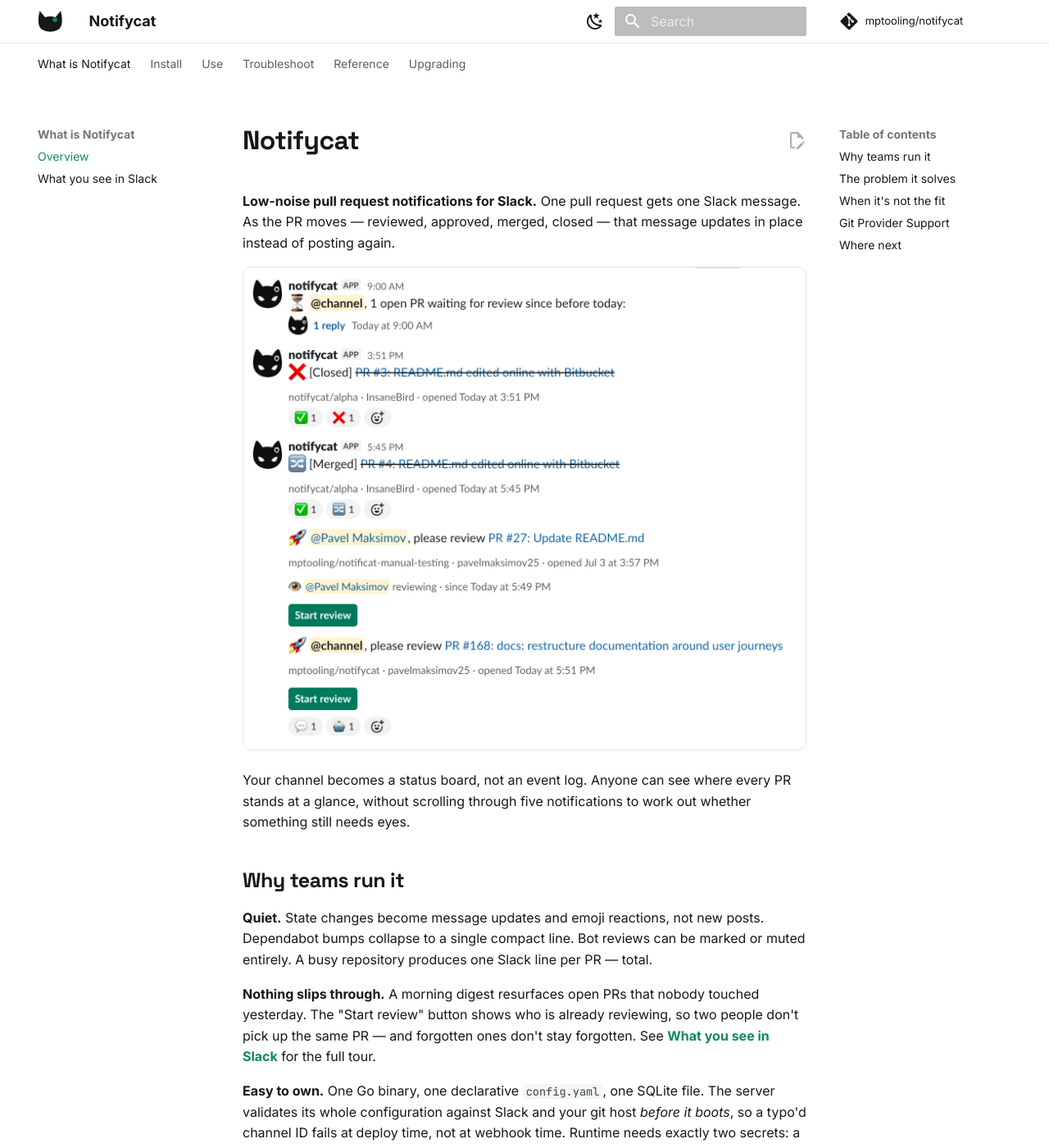
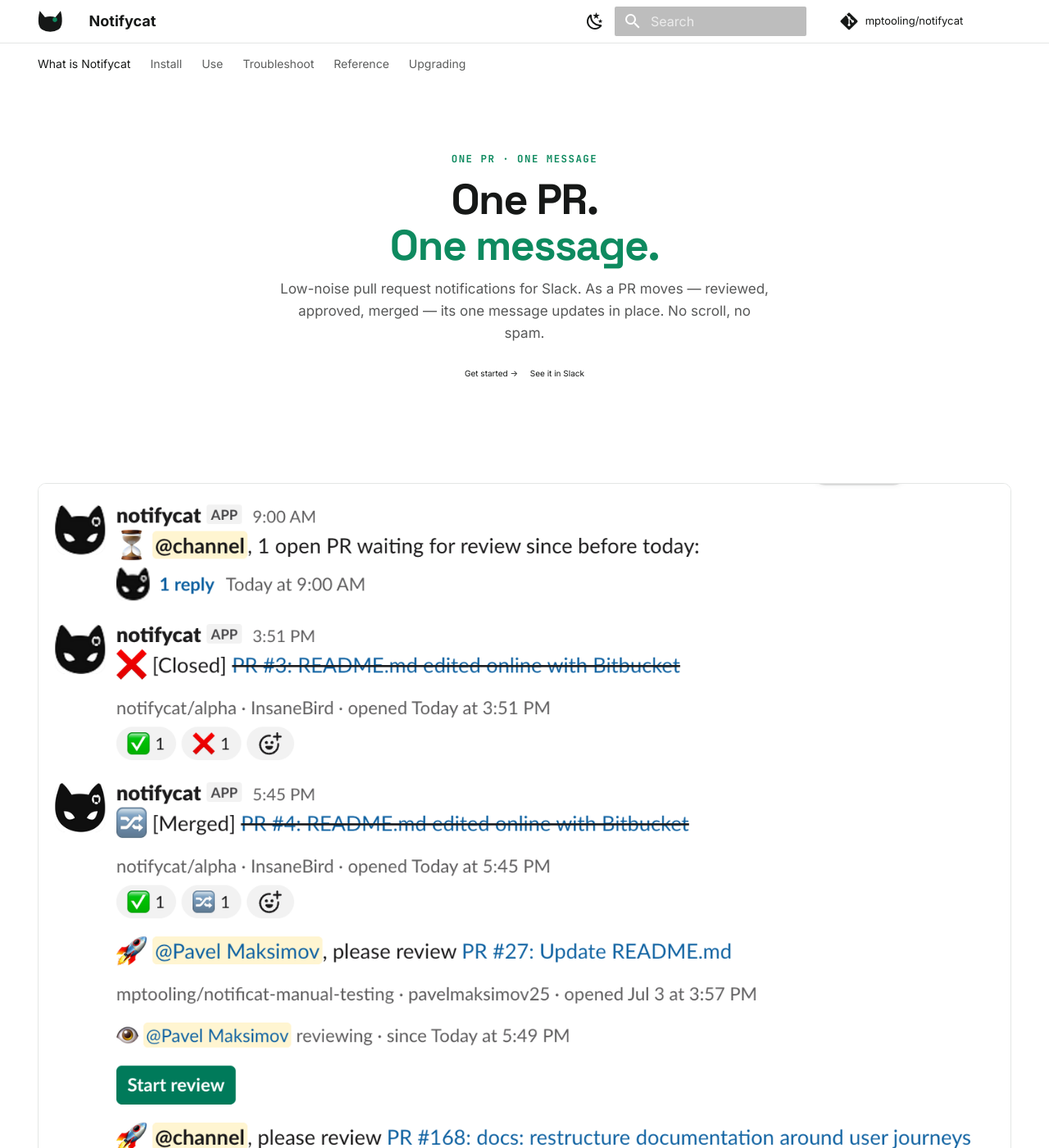
Before and after one commit to mptooling/notifycat, an MkDocs documentation site: the page built from docs/index.md, in a window 1280 px wide and 1400 px high. Shown: the whole window at 82% size. Built offline with MkDocs 1.6.1 and Material for MkDocs 9.7.7, drawn with Linux system fonts in a browser that asks for light colours; comment, search, counter and statistics services are not loaded; some of the changed text lies outside the part shown.

Commit message:
docs: landing page hero and status-board comparison diagram

````diff
--- a/docs/assets/stylesheets/extra.css
+++ b/docs/assets/stylesheets/extra.css
@@ -133,6 +133,39 @@
   box-shadow: none;
 }
 
+/* ---------- Homepage hero ---------- */
+.nc-hero {
+  background-color: var(--nc-bg);
+  text-align: center;
+  padding: 3.6rem 0.8rem 2.6rem;
+}
+[data-md-color-scheme="slate"] .nc-hero {
+  background-image: radial-gradient(ellipse 70% 90% at 50% 0%, rgba(52, 211, 153, 0.14), transparent 65%);
+}
+.nc-hero__inner { max-width: 42rem; margin: 0 auto; }
+.nc-hero h1 {
+  font-family: "Space Grotesk", sans-serif;
+  font-size: 2.6rem;
+  font-weight: 700;
+  line-height: 1.08;
+  letter-spacing: -0.03em;
+  color: var(--nc-ink);
+  margin: 0.6rem 0;
+}
+.nc-hero h1 span { color: var(--nc-accent); }
+.nc-hero__sub {
+  font-size: 0.85rem;
+  line-height: 1.6;
+  color: color-mix(in srgb, var(--nc-ink) 72%, transparent);
+  max-width: 30rem;
+  margin: 0 auto 1.4rem;
+}
+.nc-hero__cta .md-button { margin: 0 0.3rem; }
+@media screen and (max-width: 44rem) {
+  .nc-hero h1 { font-size: 1.9rem; }
+  .nc-hero { padding-top: 2.4rem; }
+}
+
 /* ---------- Mermaid (future diagrams) ---------- */
 :root {
   --md-mermaid-font-family: var(--md-code-font-family, monospace);
--- a/docs/index.md
+++ b/docs/index.md
@@ -1,6 +1,9 @@
-# Notifycat
-
-**Low-noise pull request notifications for Slack.** One pull request gets one Slack message. As the PR moves — reviewed, approved, merged, closed — that message updates in place instead of posting again.
+---
+template: home.html
+hide:
+  - navigation
+  - toc
+---
 
 ![A Slack channel where every pull request is one message: the morning digest, a closed and a merged PR struck through, a PR under review with an :eye: marker and Start review button, and a fresh announcement](assets/images/slack_notifications.png)
 
@@ -8,35 +11,29 @@ Your channel becomes a status board, not an event log. Anyone can see where ever
 
 ## Why teams run it
 
-**Quiet.** State changes become message updates and emoji reactions, not new posts. Dependabot bumps collapse to a single compact line. Bot reviews can be marked or muted entirely. A busy repository produces one Slack line per PR — total.
+<div class="grid cards" markdown>
 
-**Nothing slips through.** A morning digest resurfaces open PRs that nobody touched yesterday. The "Start review" button shows who is already reviewing, so two people don't pick up the same PR — and forgotten ones don't stay forgotten. See [What you see in Slack](features.md) for the full tour.
+- :material-bell-off-outline: **Quiet**
 
-**Easy to own.** One Go binary, one declarative `config.yaml`, one SQLite file. The server validates its whole configuration against Slack and your git host *before it boots*, so a typo'd channel ID fails at deploy time, not at webhook time. Runtime needs exactly two secrets: a webhook secret and a Slack bot token — no GitHub App, no OAuth flow, no admin scopes.
+    State changes become message updates and emoji reactions, not new posts. Dependabot bumps collapse to a single compact line. A busy repository produces one Slack line per PR — total.
+
+- :material-eye-check-outline: **Nothing slips through**
+
+    A morning digest resurfaces open PRs that nobody touched yesterday. The "Start review" button shows who is already reviewing. See [What you see in Slack](features.md) for the full tour.
+
+- :material-package-variant-closed: **Easy to own**
+
+    One Go binary, one declarative `config.yaml`, one SQLite file. The whole configuration is validated against Slack and your git host *before boot*. Two secrets, no GitHub App, no OAuth.
+
+</div>
 
 ## The problem it solves
 
-The usual way to connect pull requests to Slack is the official GitHub app: `/github subscribe owner/repo` plus `pulls`, `reviews`, and `comments`. It works, but every event becomes another Slack item. A PR opens, collects two reviews and a few comments, leaves draft, and merges — and the channel gets each of those as a separate message. The events are all there; the *current state* is nowhere.
-
-```mermaid
-flowchart LR
-    subgraph github_app[GitHub app for Slack]
-        opened[PR opened] --create message--> opened_msg[Slack message]
-        review[Review added] --create message--> review_msg[Slack message]
-        comment[Comment added] --create message--> comment_msg[Slack message]
-        merged[PR merged] --create message--> merged_msg[Slack message]
-    end
-```
+The usual way to connect pull requests to Slack is the official GitHub app: `/github subscribe owner/repo` plus `pulls`, `reviews`, and `comments`. It works, but every event becomes another Slack item. The events are all there; the *current state* is nowhere.
 
 Notifycat inverts that. Your git host sends PR webhooks, Notifycat routes each repository to the right channel, and one PR keeps one message. Reviews and comments land on it as reactions; merge strikes it through.
 
-```mermaid
-flowchart TB
-    opened[PR opened] --create message--> SlackMessage[Slack message]
-    review[Review added] --update message--> SlackMessage[Slack message]
-    comment[Comment added] --update message--> SlackMessage[Slack message]
-    merged[PR merged] --update message--> SlackMessage[Slack message]
-```
+--8<-- "docs/assets/images/diagrams/event-log-vs-status-board.svg"
 
 ## When it's not the fit
 
@@ -59,11 +56,13 @@ Notifycat is deliberately narrow. Pick something else if:
 
 ## Where next
 
-| You want to… | Go to |
-| --- | --- |
-| See what it looks like in Slack | [What you see in Slack](features.md) |
-| Get it running in ~10 minutes | [Install with Docker Compose](compose.md) |
-| Understand the configuration model in two minutes | [Configuration basics](configure.md) |
-| Point repositories at channels, tune mentions and reactions | [Route repositories to channels](routing.md) |
-| Fix a delivery that didn't reach Slack | [Troubleshooting](troubleshooting.md) |
-| Look up every config key | [config.yaml reference](configuration.md) |
+<div class="grid cards" markdown>
+
+- **[What you see in Slack](features.md)** — the message lifecycle, reactions, digest, and Start review button
+- **[Install with Docker Compose](compose.md)** — running in ~10 minutes
+- **[Configuration basics](configure.md)** — the whole model in two minutes
+- **[Route repositories to channels](routing.md)** — mappings, mentions, reactions
+- **[Troubleshooting](troubleshooting.md)** — fix a delivery that didn't reach Slack
+- **[config.yaml reference](configuration.md)** — every key
+
+</div>
--- /dev/null
+++ b/overrides/home.html
@@ -0,0 +1,20 @@
+{% extends "main.html" %}
+
+{% block tabs %}
+{{ super() }}
+<section class="nc-hero">
+  <div class="nc-hero__inner">
+    <p class="nc-eyebrow">One PR &middot; One message</p>
+    <h1>One PR.<br><span>One message.</span></h1>
+    <p class="nc-hero__sub">Low-noise pull request notifications for Slack. As a PR moves — reviewed, approved, merged — its one message updates in place. No scroll, no spam.</p>
+    <p class="nc-hero__cta">
+      <a href="compose/" class="md-button md-button--primary">Get started &rarr;</a>
+      <a href="features/" class="md-button">See it in Slack</a>
+    </p>
+  </div>
+</section>
+{% endblock %}
+
+{% block content %}
+{{ page.content }}
+{% endblock %}
````
Also changed, not shown: docs/assets/images/diagrams/event-log-vs-status-board.svg (added).
